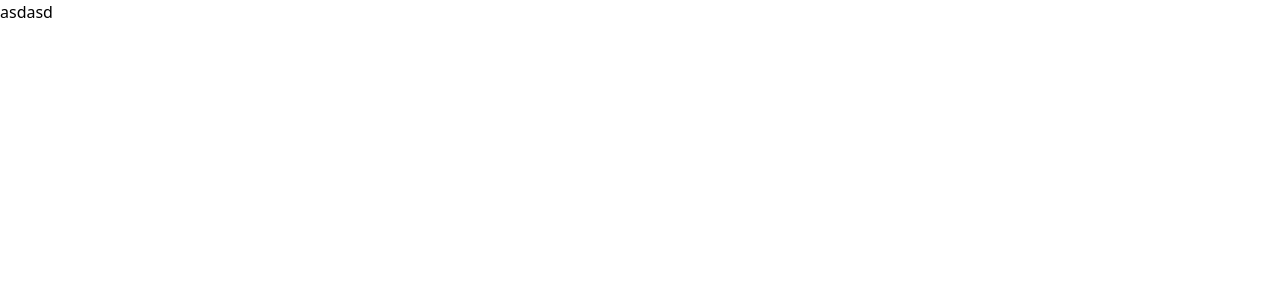
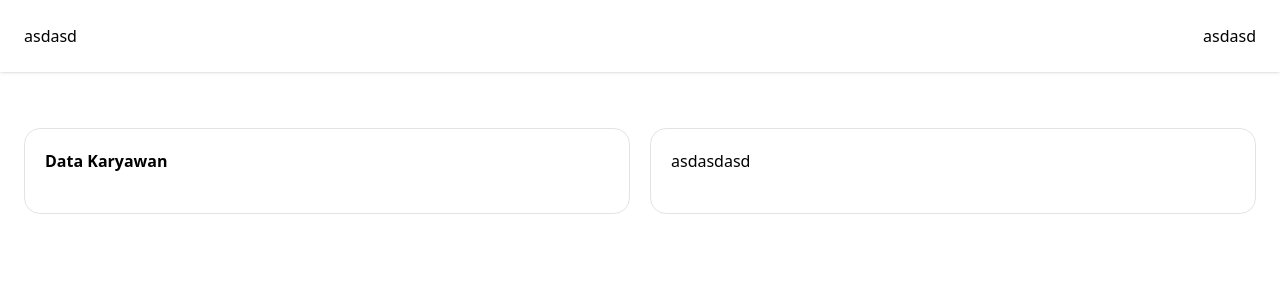
Before and after one commit to aisy/cardname, a React (Vite) app: page / in a window 1280 px wide. Shown: the top 300 px of the page. Built offline with nearby package versions, Linux system fonts and the light colour scheme.

Commit message:
add preview menu

```diff
--- a/src/App.tsx
+++ b/src/App.tsx
@@ -1,8 +1,25 @@
 const App: React.FunctionComponent = () => {
   return (
     <>
-      <div className='justify-center'>
-        asdasd
+      <div className='top-0 fixed z-50 w-full'>
+        <div className="px-6 py-6 bg-white shadow-sm">
+          <div className="flex flex-row justify-between items-center">
+            <div>asdasd</div>
+            <div>asdasd</div>
+          </div>
+        </div>
+      </div>
+
+      <div className="mt-32 mx-6">
+        <div className="flex flex-row space-x-5">
+          <div className="w-1/2 rounded-2xl border border-gray-500/20 p-5">
+            <div className="font-bold mb-5">Data Karyawan</div>
+            <div>
+
+            </div>
+          </div>
+          <div className="w-1/2 rounded-2xl border border-gray-500/20 p-5">asdasdasd</div>
+        </div>
       </div>
     </>
   )
```
